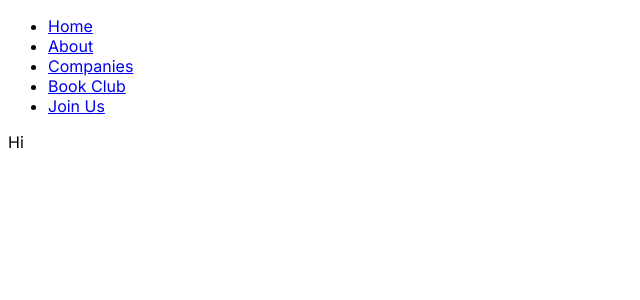
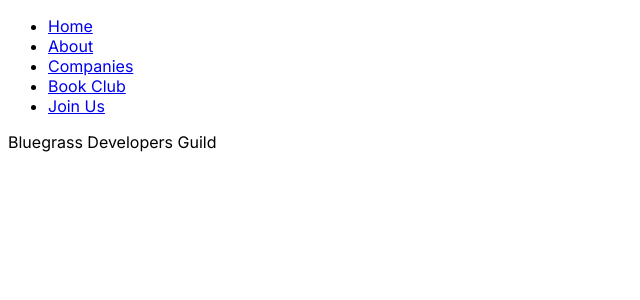
Before and after one commit to Bradpk/bluegrass-dev-guild, a Next.js app in the folder bdg/: page / in a window 1280 px wide. Shown: the top 300 px of the page, without its empty margins (0-640 px from the left). Built offline with nearby package versions, Linux system fonts and the light colour scheme.

Commit message:
Adding title

```diff
--- a/bdg/src/app/page.js
+++ b/bdg/src/app/page.js
@@ -4,7 +4,7 @@
   return (
     <main>
       <Nav />
-      Hi
+      Bluegrass Developers Guild
 
     </main>
   );
```
